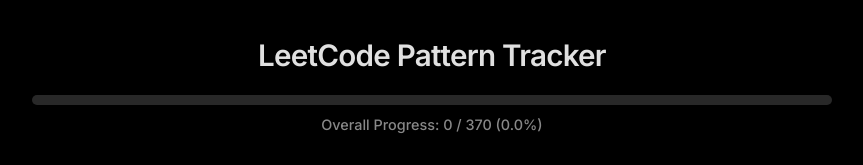
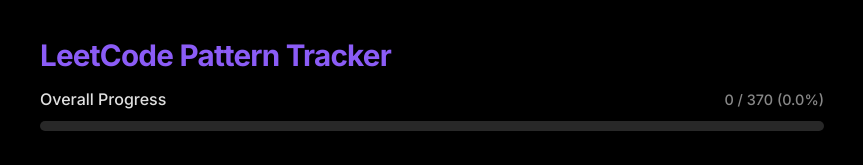
Before and after one commit to P4R1H/pattern-tracker, a plain HTML site: page index.html in a window 1280 px wide. Shown: the top 165 px of the page, without its empty margins (208-1071 px from the left). Drawn offline with Linux system fonts and the light colour scheme.

Commit message:
Title improvements

```diff
--- a/index.html
+++ b/index.html
@@ -15,19 +15,18 @@
             --hover-color: #1a1a1a;
             --text-color: #e0e0e0;
             --text-muted: #888888;
-            --primary-color: #A78BFA;
-            --primary-color-tint: rgba(167, 139, 250, 0.15);
+
+            --primary-color: #8B5CF6;
+            --primary-color-tint: rgba(139, 92, 246, 0.15);
+            --primary-gradient-start: #7C3AED;
+
             --secondary-accent-color: #FFB86C;
-            --primary-gradient-start: #8B5CF6;
             --progress-bg: #282828;
 
             /* --- LeetCode Difficulty Colors --- */
             --easy-color: #2DB55D;
-            --easy-color-tint: rgba(45, 181, 93, 0.15);
             --medium-color: #FFC01E;
-            --medium-color-tint: rgba(255, 192, 30, 0.15);
             --hard-color: #EF4743;
-            --hard-color-tint: rgba(239, 71, 67, 0.15);
         }
 
         *, *::before, *::after {
@@ -47,21 +46,28 @@
         }
 
         .container {
-            max-width: 800px;
+            max-width: 800px; /* Reverted to original width */
             margin: 0 auto;
         }
 
         h1 {
-            text-align: center;
-            font-weight: 600;
+            text-align: left;
+            font-weight: 700;
             font-size: 1.85rem;
-            color: var(--text-color);
-            margin-bottom: 1rem;
+            margin-bottom: 0.5rem;
             letter-spacing: -0.75px;
+            color: var(--primary-color);
+        }
+
+        /* --- NEW: Reduce width of ONLY the title and progress bar --- */
+        h1, .overall-progress {
+            max-width: 98%;
+            margin-left: auto;
+            margin-right: auto;
         }
 
         .overall-progress {
-            margin-bottom: 2rem;
+            margin-bottom: 2.5rem;
         }
 
         .progress-bar {
@@ -81,11 +87,22 @@
         }
 
         .progress-label {
-            text-align: center;
-            margin-top: 0.5rem;
+            display: flex;
+            justify-content: space-between;
+            align-items: baseline;
+            margin-bottom: 0.5rem;
+        }
+
+        .progress-title {
+            font-size: 1rem;
+            font-weight: 500;
+            color: var(--text-color);
+        }
+
+        .progress-stats {
             font-size: 0.9rem;
+            font-weight: 500;
             color: var(--text-muted);
-            font-weight: 500;
         }
 
         .category {
@@ -220,6 +237,7 @@
             gap: 0.75rem;
             flex-grow: 1;
             margin-right: 0.5rem;
+            min-width: 0;
         }
 
         .problem-item-right {
@@ -249,6 +267,8 @@
         .problem-name-link {
             text-decoration: none;
             color: var(--text-color);
+            display: flex;
+            min-width: 0;
         }
 
         .problem-name-wrapper {
@@ -271,6 +291,9 @@
         .problem-title {
             font-size: 0.9rem;
             transition: color 0.2s, text-decoration 0.2s;
+            white-space: nowrap;
+            overflow: hidden;
+            text-overflow: ellipsis;
         }
 
         .problem-item input[type="checkbox"]:checked ~ .problem-name-link .problem-title {
@@ -279,11 +302,11 @@
         }
 
         .difficulty-tag {
-            width: 8px; /* Small circle size */
+            width: 8px;
             height: 8px;
-            border-radius: 50%; /* Make it a circle */
+            border-radius: 50%;
         }
-        .difficulty-E { background-color: var(--easy-color); } /* Use solid color */
+        .difficulty-E { background-color: var(--easy-color); }
         .difficulty-M { background-color: var(--medium-color); }
         .difficulty-H { background-color: var(--hard-color); }
 
@@ -316,10 +339,10 @@
     <div class="container">
         <h1>LeetCode Pattern Tracker</h1>
         <div class="overall-progress">
+            <div id="overall-progress-label" class="progress-label"></div>
             <div class="progress-bar">
                 <div id="overall-progress-bar" class="progress-bar-inner"></div>
             </div>
-            <div id="overall-progress-label" class="progress-label"></div>
         </div>
 
         <div id="tracker-content"></div>
@@ -409,7 +432,7 @@
                                     <div class="problem-item-right">
                                         <span class="difficulty-tag difficulty-${problem.difficulty}"></span>
                                         <a href="${problemLink}" target="_blank" rel="noopener noreferrer" class="problem-link" aria-label="Open problem on LeetCode">
-                                            <svg xmlns="http://www.w3.org/2000/svg" width="16" height="16" viewBox="0 0 24 24" fill="none" stroke="currentColor" stroke-width="2" stroke-linecap="round" stroke-linejoin="round"><path d="M18 13v6a2 2 0 0 1-2 2H5a2 2 0 0 1-2-2V8a2 2 0 0 1 2-2h6"></path><polyline points="15 3 21 3 21 9"></polyline><line x1="10" y1="14" x2="21" y2="3"></line></svg>
+                                            <svg xmlns="http://www.w3.org/2000/svg" width="16" height="16" viewBox="0 0 24 24" fill="none" stroke="currentColor" stroke-width="2" stroke-linecap="round" stroke-linejoin="round"><path d="M18 13v6a2 2 S0 0 1-2 2H5a2 2 0 0 1-2-2V8a2 2 0 0 1 2-2h6"></path><polyline points="15 3 21 3 21 9"></polyline><line x1="10" y1="14" x2="21" y2="3"></line></svg>
                                         </a>
                                     </div>
                                 </li>
@@ -460,11 +483,16 @@
 
                 const overallPercentage = totalProblems > 0 ? (totalCompleted / totalProblems) * 100 : 0;
                 document.getElementById('overall-progress-bar').style.width = `${overallPercentage}%`;
-                document.getElementById('overall-progress-label').textContent = `Overall Progress: ${totalCompleted} / ${totalProblems} (${overallPercentage.toFixed(1)}%)`;
+
+                const progressLabel = document.getElementById('overall-progress-label');
+                progressLabel.innerHTML = `
+                    <span class="progress-title">Overall Progress</span>
+                    <span class="progress-stats">${totalCompleted} / ${totalProblems} (${overallPercentage.toFixed(1)}%)</span>
+                `;
             };
 
             contentDiv.addEventListener('click', (e) => {
-                if (e.target.closest('.problem-name-link')) {
+                if (e.target.closest('.problem-name-link') || e.target.closest('.problem-link')) {
                     return;
                 }
 
```
